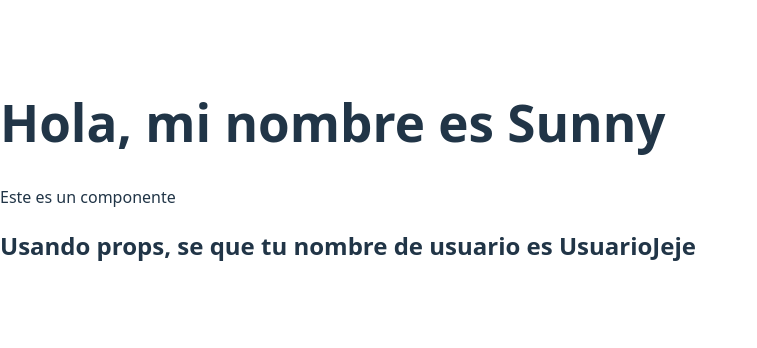
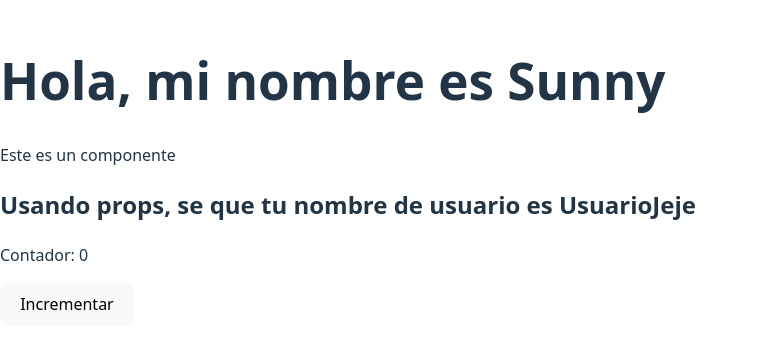
Before and after one commit to SunnySuaSal/mi-primer-react, a React (Vite) app: page / in a window 1280 px wide. Shown: the part 228-576 px from the top of the page, without its empty margins (0-757 px from the left). Built offline with nearby package versions, Linux system fonts and the light colour scheme.

Commit message:
basic useState hook implementation

```diff
--- a/src/App.jsx
+++ b/src/App.jsx
@@ -1,10 +1,20 @@
+import { useState } from "react"
+
 function App(){
+
+  const [contador, setContador] = useState(0)
+
   const nombre = "Sunny"
   return(
     <>
       <h1>Hola, mi nombre es {nombre}</h1>
       <Saludo />
       <Ejemplo nombre="UsuarioJeje" />
+
+      <p>Contador: {contador}</p>
+      <button onClick={() => setContador(contador + 1)}>
+        Incrementar
+      </button>
     </>
      )
 }
```
